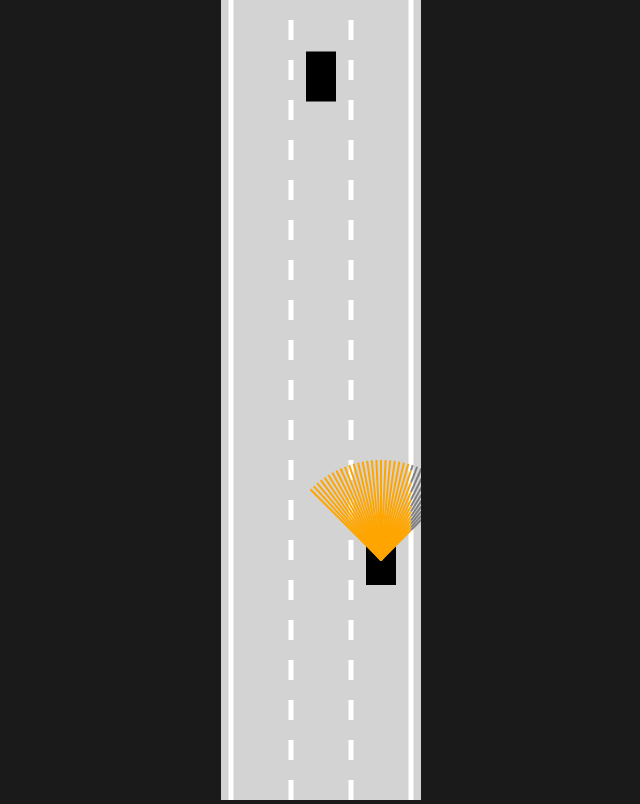
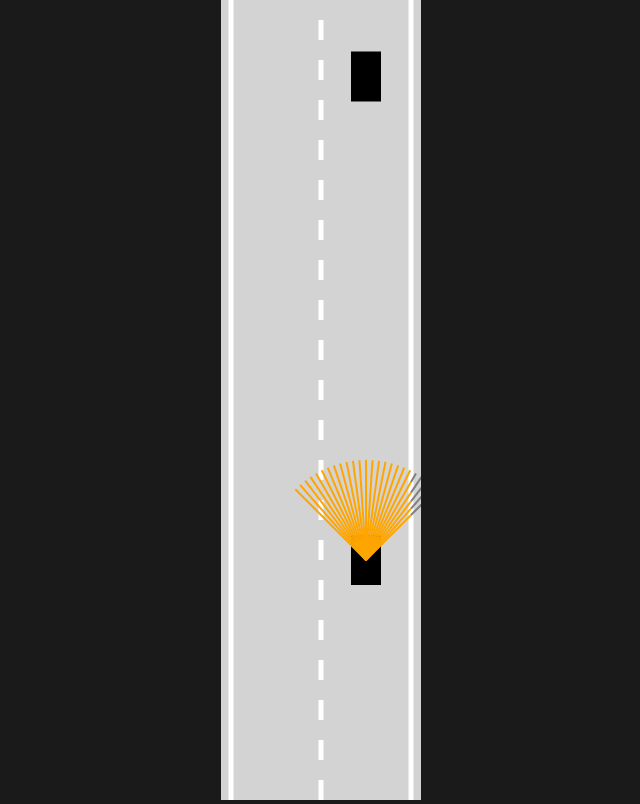
Before and after one commit to machiobrian/Self_driving_Scripting, a plain HTML site: page index.html in a window 1280 px wide. Shown: the whole page, without its empty margins (319-959 px from the left). Drawn offline with Linux system fonts and the light colour scheme.

Commit message:
sunday morning

```diff
--- a/car.js
+++ b/car.js
@@ -25,6 +25,11 @@ class Car{
         {
             //if control type is not dummy, then equip with sensor
             this.sensor=new Sensor(this);
+
+            //neural network inclusion
+            this.brain=new NeuralNetwork(
+                [this.sensor.rayCount,6,4] //4 neurons for fwd, rev, lft, rgt
+            );
         }
 
         this.controls=new Controls(controlType); //constructor
@@ -44,7 +49,21 @@ class Car{
 
         if(this.sensor){
             //if the sensor exists, update else, do nothing
-        this.sensor.update(roadBoarders,traffic);
+            this.sensor.update(roadBoarders,traffic);
+
+            //neural networks addition
+            //take out the offsets from the sensor readings
+            const offsets=this.sensor.readings.map(
+                s=>s==null?0:1-s.offset
+                //from each sensor reading s, check if its null and return 0
+                //else retutn 1- sensor offset. -> neurons to receive small values when
+                // object is far and large values when close
+            );
+
+            const outputs=NeuralNetwork.feedForward(offsets, this.brain);
+            console.log(outputs);
+
+
         }
     }
 
@@ -69,7 +88,7 @@ class Car{
         }
         return false;
     }
-
+//polygon to define the vehicle dimension and shape
     #createPolygon(){
         const points=[];
         const rad=Math.hypot(this.width,this.height)/2;
--- a/index.html
+++ b/index.html
@@ -5,6 +5,7 @@
 </head>
 <body>
     <canvas id="myCanvas"></canvas>
+    <script src="network.js"></script>
     <script src="sensor.js"></script>
     <script src="utils.js"></script>
     <script src="road.js"></script>
--- /dev/null
+++ b/network.js
@@ -0,0 +1,101 @@
+class NeuralNetwork{
+    constructor(neuronCounts)
+    {
+        //the constructor gets an array of neuron counts
+        this.levels=[];
+        //for each level specify i/o count
+        for(let i=0;i<neuronCounts.length-1;i++)
+        {
+            this.levels.push(new Level(neuronCounts[i], neuronCounts[i+1]));
+            //adds new level with neuroncounts from (i)th and (i+1) index
+        }
+    }
+
+    //feedfoward algo
+    static feedForward(givenInputs,network)
+    {
+        //given the inputs and the networks, get the outputs
+        let outputs=Level.feedForward(
+            givenInputs,network.levels[0]
+        ); //calls first level to produce its outputs then loop through the
+        //remaining levels
+        for(let i=1;i<network.levels.length;i++)
+        {
+            outputs=Level.feedForward(
+                outputs,network.levels[i]
+            );//update outputs with feedForward result from the level[i]
+        }
+            //this function basically puts in the output of the previous level
+            // as the input of the incoming level, the final output dictates the
+            //direction the vehicle is to be steered
+        return outputs;
+    }
+}
+
+class Level{
+    constructor(inputCount, outputCount) // defines the input and output neurons layers
+    {
+        this.inputs=new Array(inputCount); //values we get from the vehicle sensors
+        this.outputs=new Array(outputCount);
+        //each output has a bias.. a value above which a neuron fires
+        this.biases=new Array(outputCount);
+
+        this.weights=[];
+        for(let i=0;i<inputCount;i++)
+        {
+            this.weights[i]=new Array(outputCount);
+            //for each output neuron, its connected to the input
+        }
+
+        Level.#randomize(this);
+    }
+
+    static #randomize(level)
+    {
+        //go through a series of inputs and output pair
+        for(let i=0;i<level.inputs.length;i++)
+        {
+            for(let j=0;j<level.outputs.length;j++)
+            {
+                level.weights[i][j]=Math.random()*2-1;
+                //generates a random number btn -1 and 1
+                //random() generates a number btn 0 and 1 .. do the math
+            }
+        }
+
+        for(let i=0;i<level.biases.length;i++) //biases have also to be btn -1 and 1
+        {
+            level.biases[i]=Math.random()*2-1;
+        }
+    }
+
+    static feedForward(givenInputs, level)
+    {
+        //go through the level inputs
+        for(let i=0;i<level.inputs.length;i++)
+        {
+            level.inputs[i]=givenInputs[i];
+        }
+
+        for(let i=0;i<level.outputs.length;i++)
+        {
+            //loop through every output, calculating the sum of weights and biases
+            let sum=0
+            for(let j=0;j<level.inputs.length;j++)
+            {
+                sum+=level.inputs[j]*level.weights[j][i];
+                //check the sum
+            }
+
+            //if sum > value of the bias of output neuron,
+            if(sum>level.biases[i])
+            {
+                level.outputs[i]=1; //fire neuron
+            }
+            else{
+                level.outputs[i]=0;
+            }
+        }
+        return level.outputs;
+    }
+}
--- a/road.js
+++ b/road.js
@@ -1,6 +1,6 @@
 class Road
 {
-    constructor(x,width,laneCount=3) //center it on the x and let it have a width
+    constructor(x,width,laneCount=2) //center it on the x and let it have a width
     {
         //its attributes
         this.x=x;
--- a/sensor.js
+++ b/sensor.js
@@ -2,7 +2,7 @@ class Sensor{
     constructor(car)
     {
         this.car=car;
-        this.rayCount=35;
+        this.rayCount=25;
         this.rayLength=100;
         this.raySpread=Math.PI/2;
         this.rays=[];
```
Also changed, not shown: 1 other file.
